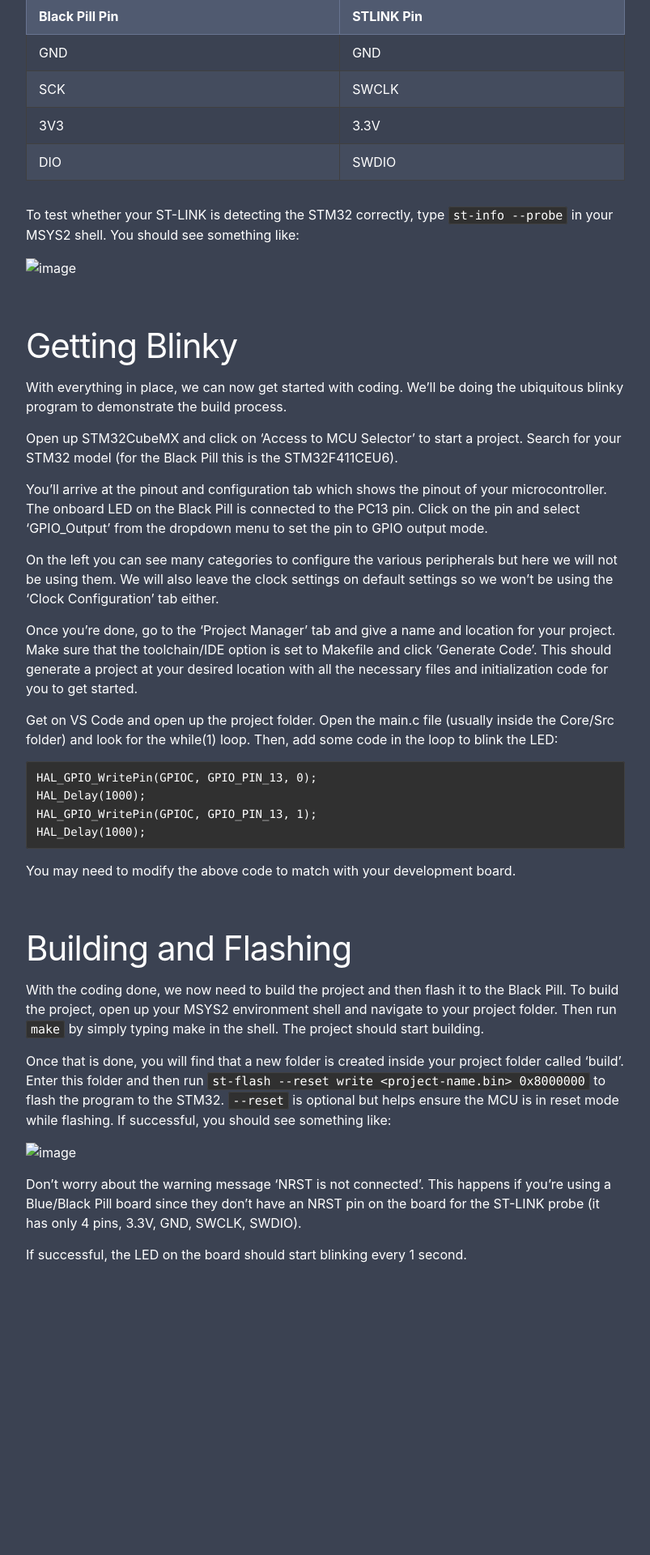
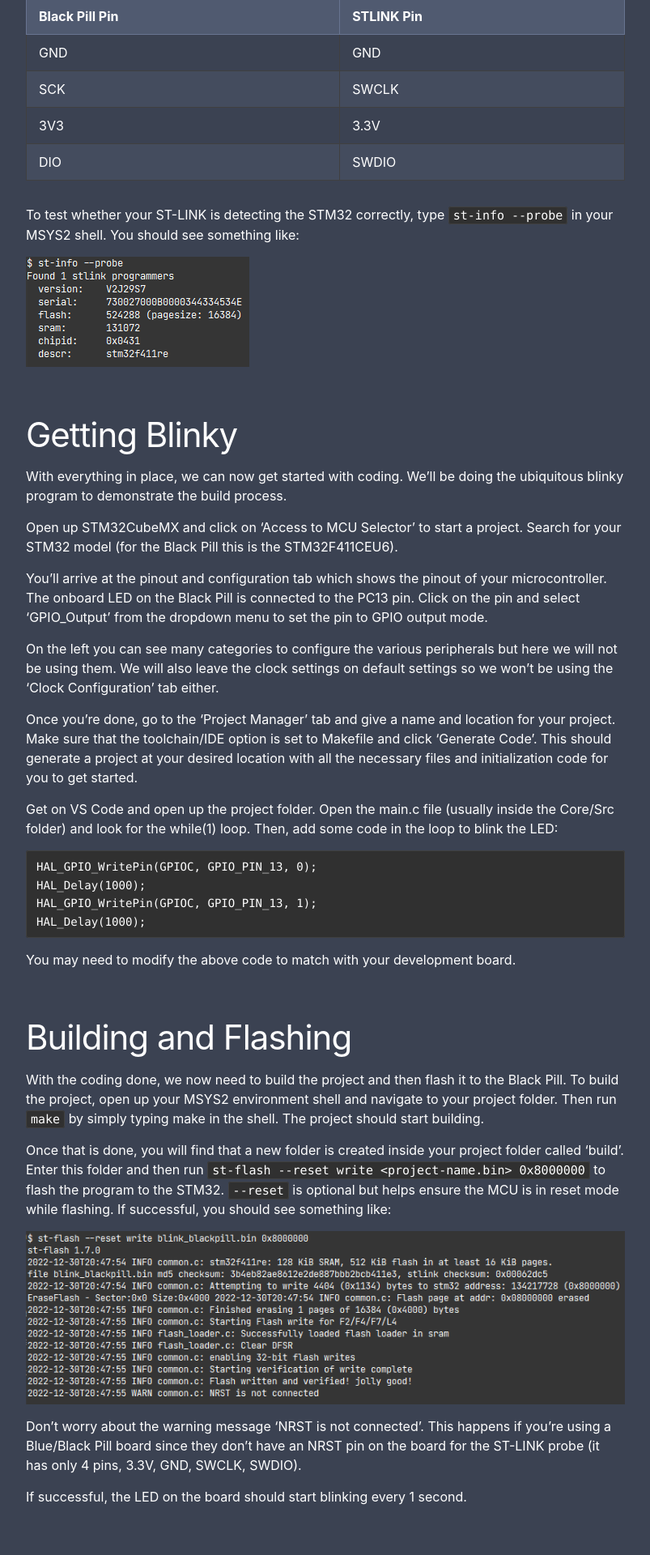
Before and after one commit to kw-ch/kw-ch.github.io, a Jekyll site: the page built from _posts/2022-12-28-stm32-development.md, in a window 1280 px wide. Shown: the part 1531-3451 px from the top of the page at 81% size, without its empty margins (238-1041 px from the left). Built offline with Jekyll 4.4.1, drawn with Linux system fonts in a browser that asks for light colours; before the commit the page ends 3152 px from its top, so only the background shows below that.

Commit message:
Update 2022-12-28-stm32-development.md

```diff
--- a/_posts/2022-12-28-stm32-development.md
+++ b/_posts/2022-12-28-stm32-development.md
@@ -39,7 +39,7 @@ To program/debug the STM32 using the ST-LINK, you'll need to connect the ST-LINK
 
 To test whether your ST-LINK is detecting the STM32 correctly, type `st-info --probe` in your MSYS2 shell. You should see something like:
 
-![image](assets/Screenshot 2022-12-30 204711.png)
+![image](/assets/Screenshot 2022-12-30 204711.png)
 
 # Getting Blinky
 With everything in place, we can now get started with coding. We'll be doing the ubiquitous blinky program to demonstrate the build process.
@@ -68,7 +68,7 @@ With the coding done, we now need to build the project and then flash it to the
 
 Once that is done, you will find that a new folder is created inside your project folder called 'build'. Enter this folder and then run `st-flash --reset write <project-name.bin> 0x8000000` to flash the program to the STM32. `--reset` is optional but helps ensure the MCU is in reset mode while flashing. If successful, you should see something like:
 
-![image](assets/Screenshot 2022-12-30 204838.png)
+![image](/assets/Screenshot 2022-12-30 204838.png)
 
 Don't worry about the warning message 'NRST is not connected'. This happens if you're using a Blue/Black Pill board since they don't have an NRST pin on the board for the ST-LINK probe (it has only 4 pins, 3.3V, GND, SWCLK, SWDIO).
 
```
